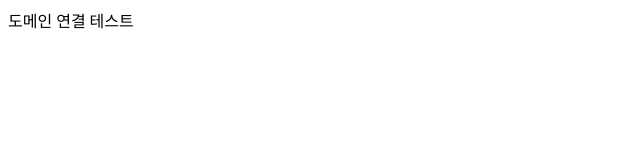
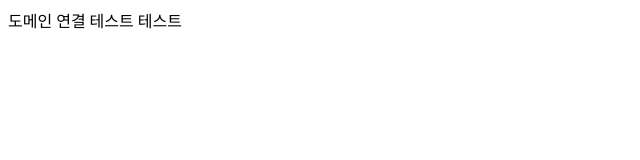
Before and after one commit to dstyleitsme/dstyleitsme.github.io, a plain HTML site: page index.html in a window 1280 px wide. Shown: the full height of the page, 0-640 px from the left. Drawn offline with Linux system fonts and the light colour scheme.

Commit message:
test init.

```diff
--- a/index.html
+++ b/index.html
@@ -5,6 +5,6 @@
     <title>Dstyle -  It's Me</title>
 </head>
 <body>
-도메인 연결 테스트
+도메인 연결 테스트 테스트
 </body>
 </html>
```
